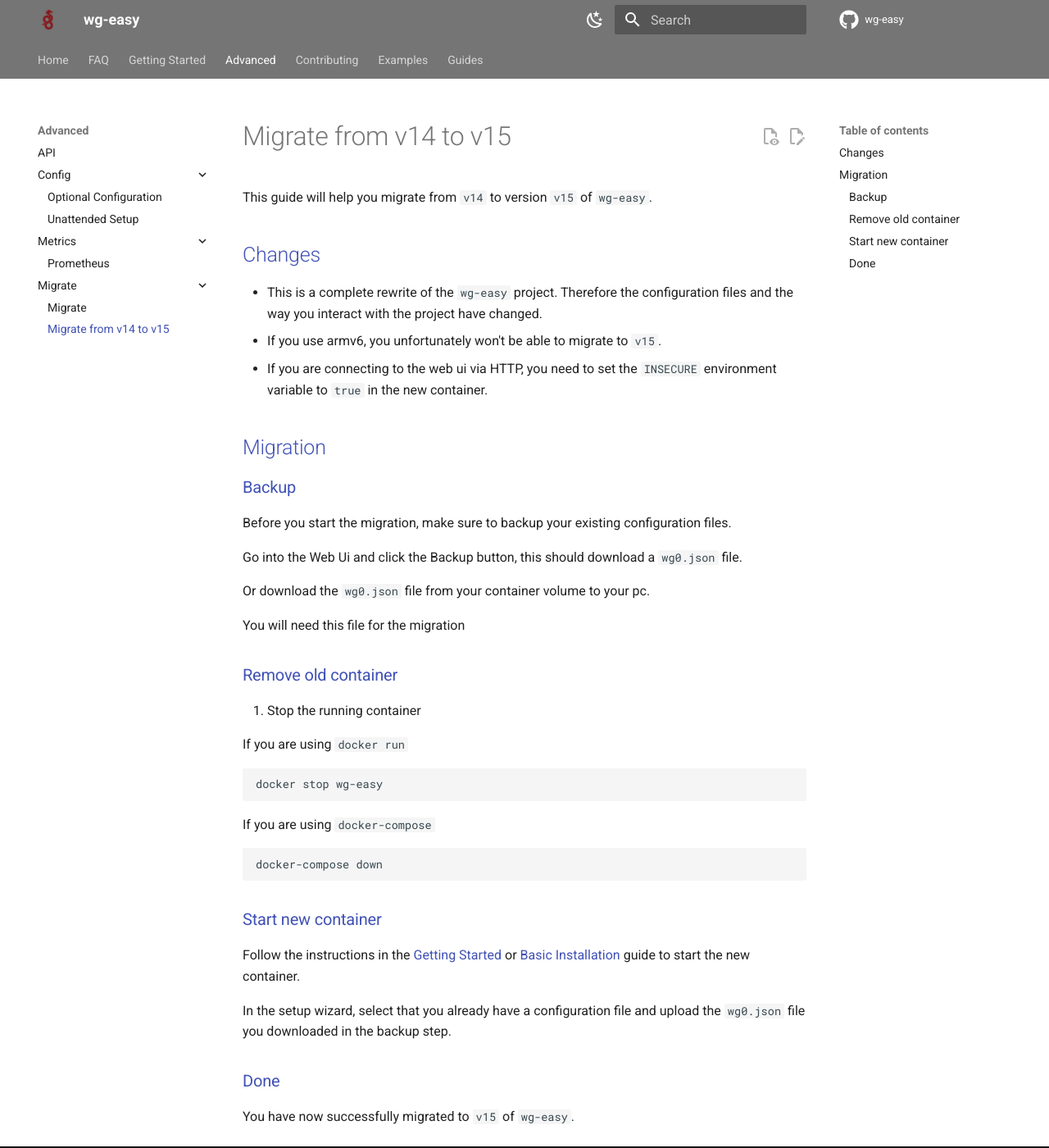
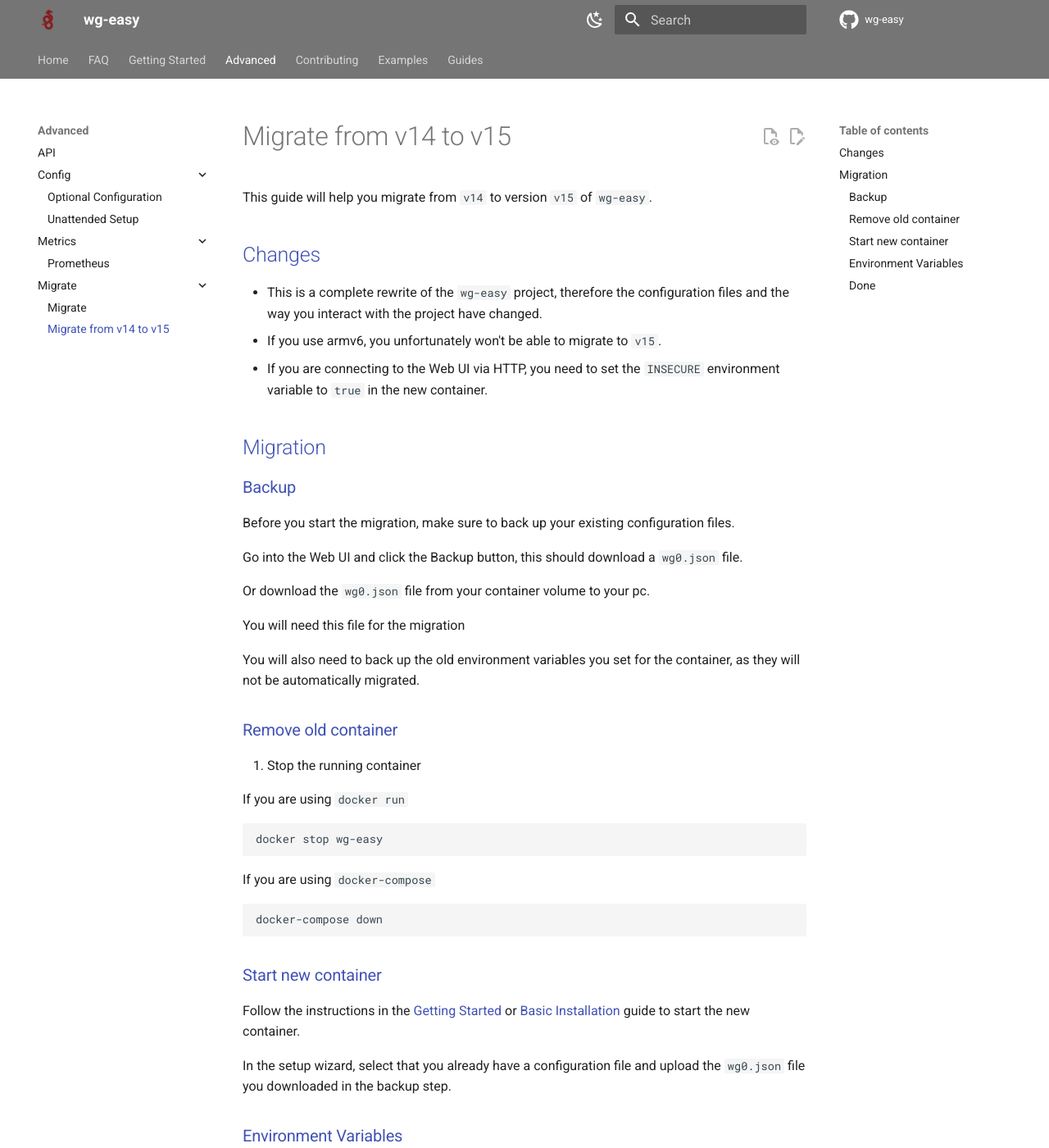
Before and after one commit to wg-easy/wg-easy, an MkDocs documentation site: the page built from docs/content/advanced/migrate/from-14-to-15.md, in a window 1280 px wide and 1400 px high. Shown: the whole window at 82% size. Built offline with MkDocs 1.6.1 and Material for MkDocs 9.7.7, drawn with Linux system fonts in a browser that asks for light colours; comment, search, counter and statistics services are not loaded; the version menu is left out; some of the changed text lies outside the part shown.

Commit message:
v14 migration env vars
make note that the env vars from v14 won't be migrated

```diff
--- a/docs/content/advanced/migrate/from-14-to-15.md
+++ b/docs/content/advanced/migrate/from-14-to-15.md
@@ -6,21 +6,23 @@
 
 ## Changes
 
-- This is a complete rewrite of the `wg-easy` project. Therefore the configuration files and the way you interact with the project have changed.
+- This is a complete rewrite of the `wg-easy` project, therefore the configuration files and the way you interact with the project have changed.
 - If you use armv6, you unfortunately won't be able to migrate to `v15`.
-- If you are connecting to the web ui via HTTP, you need to set the `INSECURE` environment variable to `true` in the new container.
+- If you are connecting to the Web UI via HTTP, you need to set the `INSECURE` environment variable to `true` in the new container.
 
 ## Migration
 
 ### Backup
 
-Before you start the migration, make sure to backup your existing configuration files.
+Before you start the migration, make sure to back up your existing configuration files.
 
-Go into the Web Ui and click the Backup button, this should download a `wg0.json` file.
+Go into the Web UI and click the Backup button, this should download a `wg0.json` file.
 
 Or download the `wg0.json` file from your container volume to your pc.
 
 You will need this file for the migration
+
+You will also need to back up the old environment variables you set for the container, as they will not be automatically migrated.
 
 ### Remove old container
 
@@ -47,6 +49,10 @@
 [docs-getting-started]: ../../getting-started.md
 [docs-examples]: ../../examples/tutorials/basic-installation.md
 
+### Environment Variables
+
+v15 does not use the same environment variables as v14, most of them have been moved to the Admin Panel in the Web UI.
+
 ### Done
 
 You have now successfully migrated to `v15` of `wg-easy`.
```
